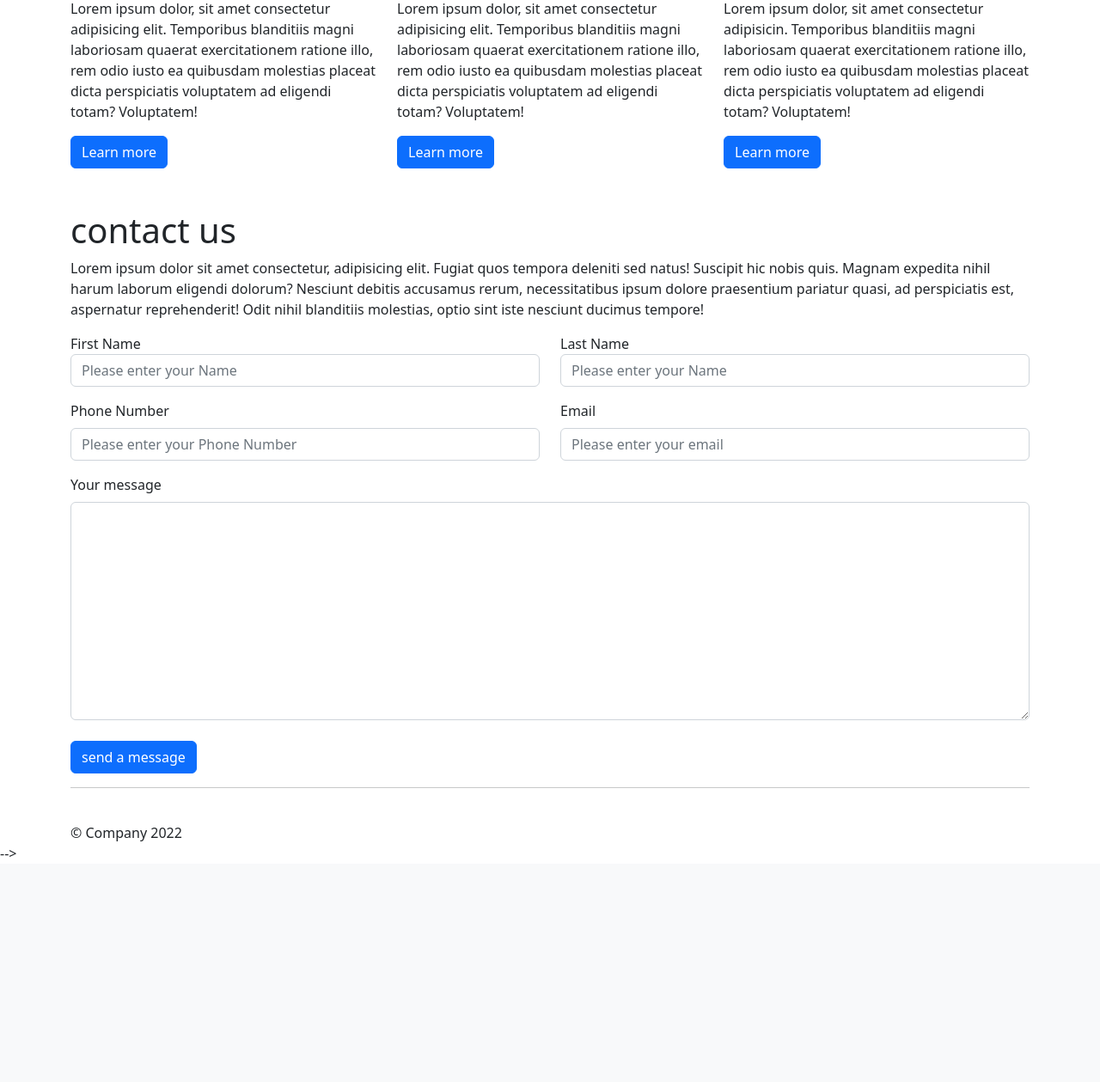
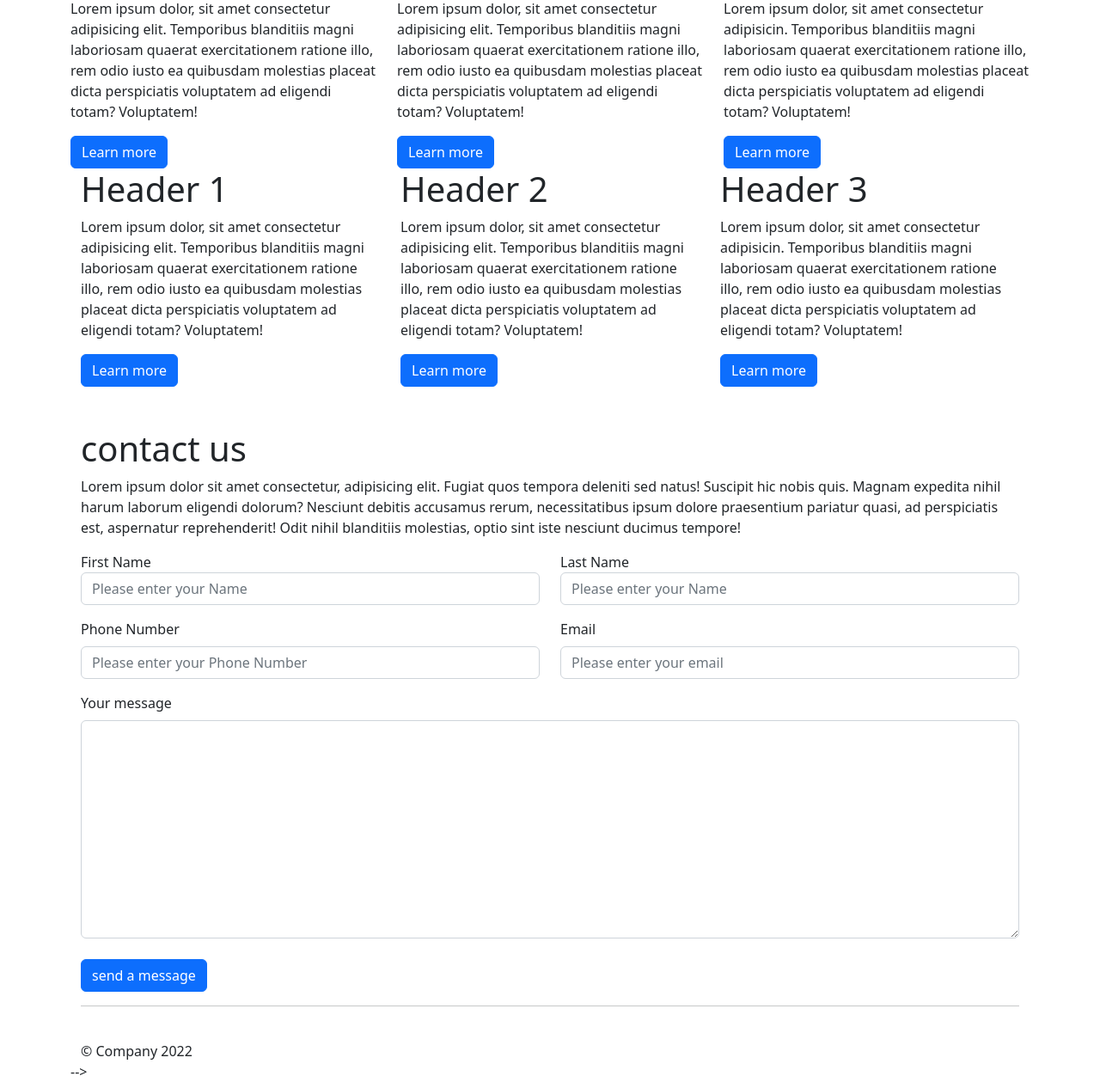
Before and after one commit to loco-mkkhs/bootstrap-gridlayout, a PHP site: page / in a window 1280 px wide. Shown: the part 336-1595 px from the top of the page at 86% size. Before the commit the page ends 1333 px from the top, so only its background shows below. Run offline with PHP 8.4, Linux system fonts and the light colour scheme.

Commit message:
added bootstrap-gridlayout

```diff
--- a/index.html
+++ b/index.html
@@ -12,7 +12,7 @@
 <nav class="navbar navbar-expand-lg bg-light fixed-top shadow">
     <div class="container-fluid">
         <a class="navbar-brand" href="#" >Zalego Academy</a>
-        <buttton class="navbar-toggler d-flex d-lg-none flex-column justify-content-around" type="button" data-bs-toggle="collapse" data-bs-target="#navbarDisplayNavigations" aria-controls="navbarDisplayNavigations" aria-expanded="false" aria-label="Toggle navigation">
+        <buttton class="navbar-toggler collapsed d-flex d-lg-none flex-column justify-content-around" type="button" data-bs-toggle="collapse" data-bs-target="#navbarNav" aria-controls="navbarNav" aria-expanded="false" aria-label="Toggle navigation">
             <span class="toggler-icon top-bar"></span>
             <span class="toggler-icon middle-bar"></span>
             <span class="toggler-icon bottom-bar"></span>
@@ -21,15 +21,15 @@
 
         </buttton>
 
-        <div class="collapse navbar-collapse" id="navbarDisplayNavigations">
+        <div class="collapse navbar-collapse" id="navbarNav">
 
 
             <ul class="navbar-nav">
                 <li class="nav-item">
-                    <a class="nav-link active" aria-current="page" href="#"> Home</a>
+                    <a class="nav-link active" aria-current="page" href="index.html"> Home</a>
                 </li>
                 <li class="nav-item">
-                    <a class="nav-link" href="#">About Us</a>
+                    <a class="nav-link" href="aboutus.html">About Us</a>
                 </li>
                 <li class="nav-item">
                     <a class="nav-link" href="#">Contact Us</a>
@@ -72,6 +72,28 @@
                 <button class="btn btn-primary">Learn more</button>
             </div>
         </div>
+
+         <div class="container">
+            <div class="row">
+
+               <div class="col-lg-4">
+               <h1>Header 1</h1>
+               <p>Lorem ipsum dolor, sit amet consectetur adipisicing elit. Temporibus blanditiis magni laboriosam quaerat exercitationem ratione illo, rem odio iusto ea quibusdam molestias placeat dicta perspiciatis voluptatem ad eligendi totam? Voluptatem!</p>
+               <button class="btn btn-primary">Learn more</button>
+               </div>
+
+               <div class="col-lg-4">
+                <h1>Header 2</h1>
+                <p>Lorem ipsum dolor, sit amet consectetur adipisicing elit. Temporibus blanditiis magni laboriosam quaerat exercitationem ratione illo, rem odio iusto ea quibusdam molestias placeat dicta perspiciatis voluptatem ad eligendi totam? Voluptatem!</p>
+                <button class="btn btn-primary">Learn more</button>
+               </div>
+
+                <div class="col-lg-4">
+                    <h1>Header 3</h1>
+                    <p>Lorem ipsum dolor, sit amet consectetur adipisicin. Temporibus blanditiis magni laboriosam quaerat exercitationem ratione illo, rem odio iusto ea quibusdam molestias placeat dicta perspiciatis voluptatem ad eligendi totam? Voluptatem!</p>
+                    <button class="btn btn-primary">Learn more</button>
+                </div>
+            </div>
 
         <!-- contact us page Header -->
         <div class="row pt-5">
@@ -120,7 +142,23 @@
 
         </div>
 
+
+
+
+
+
+
+
+
+
+
+
+
+
+
+
         <!-- End contact us page   -->
+
 
          <hr>
          <br>
@@ -134,5 +172,12 @@
     <!-- < script src="bootstrap-5.2.0/js/bootstrap.bundle.min.js"></script> -->
     <script src="bootstrap-5.2.0/js/bootstrap.min.js"></script>
 
+
+
+
+
+
+
+
 </body>
 </html>
```
Also changed, not shown: aboutus.html (added, +42 -0 lines), style.css (+24 -28 lines), images/photo.png.jpg (added).
